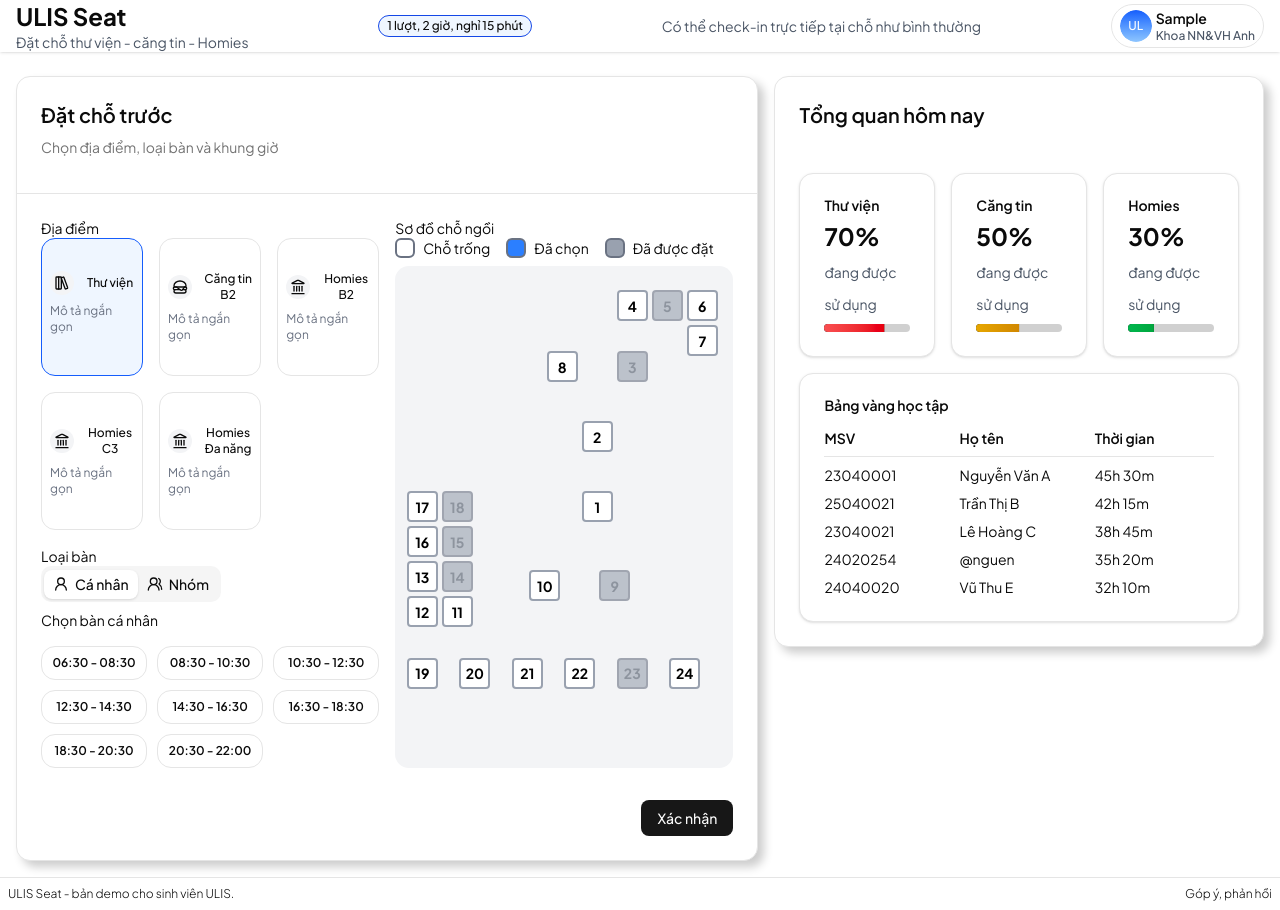
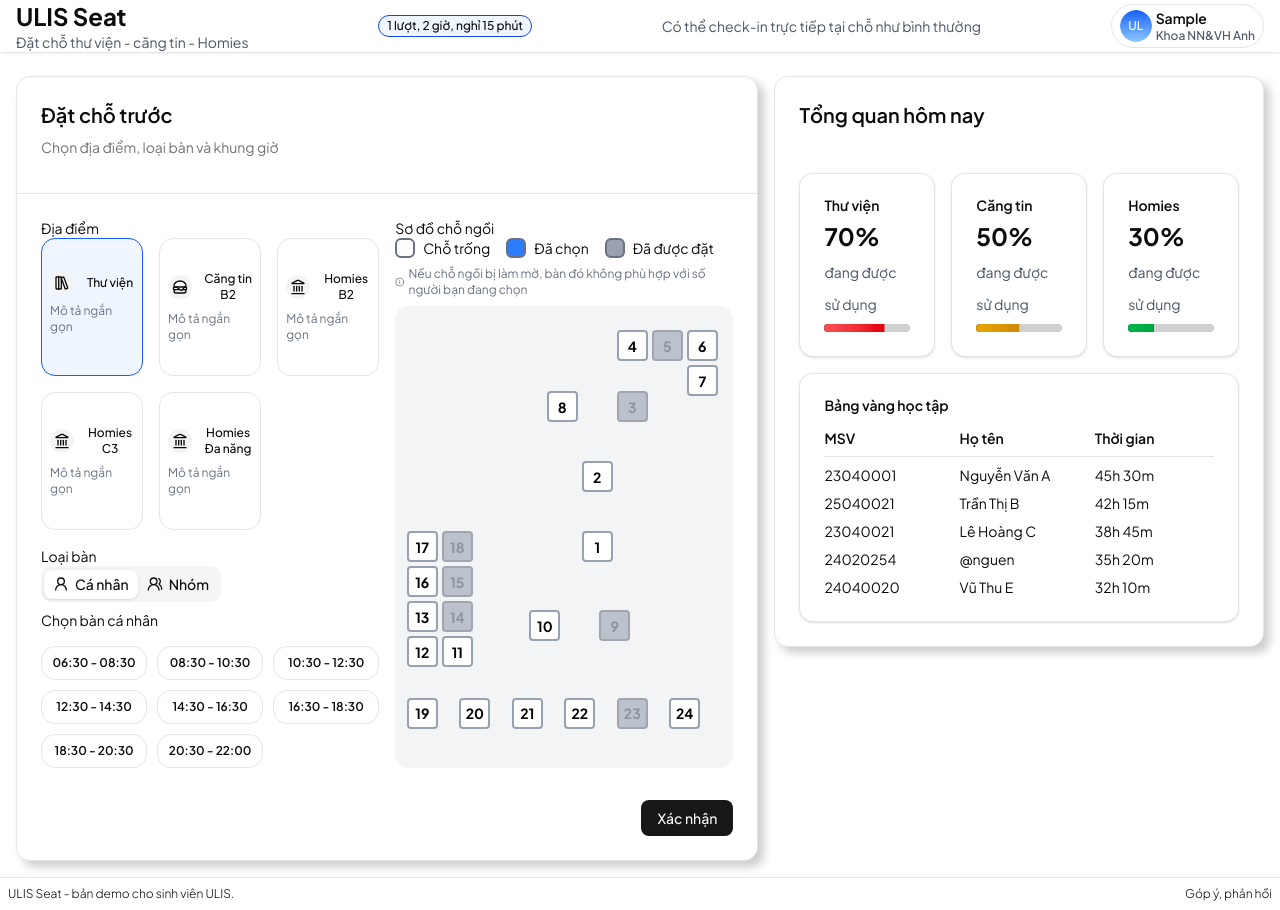
Before and after one commit to gawgua/ulis_seat_demo, a React (Vite) app: page / in a window 1280 px wide. Both pictures are taken after typing "Sample", "Sample123" into the empty fields and a click on the button "Đăng nhập". Built offline with nearby package versions, Linux system fonts and the light colour scheme.

Commit message:
feat: filter seat based on number of people

```diff
--- a/src/components/SeatMap.tsx
+++ b/src/components/SeatMap.tsx
@@ -11,6 +11,7 @@ interface SeatItem {
 	width?: number;
 	height?: number;
 	capacity?: number;
+	disabled?: boolean;
 }
 
 export interface SeatMapProps {
@@ -27,8 +28,8 @@ export function SeatMap({ seats, onSeatSelect }: SeatMapProps) {
 		onSeatSelect("");
 	}, [seats, onSeatSelect]);
 
-	const handleSeatClick = (seatId: string, status: string) => {
-		if (status === "occupied") return;
+	const handleSeatClick = (seatId: string, status: string, disabled?: boolean) => {
+		if (status === "occupied" || disabled) return;
 
 		if (selectedSeat === seatId) {
 			setSelectedSeat(null);
@@ -55,12 +56,14 @@ export function SeatMap({ seats, onSeatSelect }: SeatMapProps) {
 			{seats.map((seat) => (
 				<button
 					key={seat.id}
-						onClick={() => handleSeatClick(seat.id, seat.status)}
-						disabled={seat.status === "occupied"}
+					onClick={() => handleSeatClick(seat.id, seat.status, seat.disabled)}
+					disabled={seat.status === "occupied" || seat.disabled}
 					className={cn(
 						"absolute rounded flex items-center justify-center font-bold text-sm",
-							"hover:shadow-lg",
-							seat.status === "available"
+						!seat.disabled && "hover:shadow-lg",
+						seat.disabled
+							? "bg-gray-200 text-gray-400 border-2 border-gray-300 cursor-not-allowed opacity-50"
+							: seat.status === "available"
 							? selectedSeat === seat.id
 								? "bg-blue-500 text-white border-2 border-blue-600 cursor-pointer"
 								: "bg-white text-black border-2 border-gray-400 hover:border-blue-500 cursor-pointer"
--- a/src/components/SeatMapHolder.tsx
+++ b/src/components/SeatMapHolder.tsx
@@ -1,6 +1,7 @@
 import { SEAT_LEGEND } from "@/lib/data";
 import { Card, CardContent } from "./ui/card";
 import { SeatMap, type SeatMapProps } from "./SeatMap";
+import { Info } from "lucide-react";
 
 export default function SeatMapHolder({ seats, onSeatSelect }: SeatMapProps) {
 	return (
@@ -19,6 +20,10 @@ export default function SeatMapHolder({ seats, onSeatSelect }: SeatMapProps) {
 					</div>
 				))}
 			</div>
+			<p className="text-xs text-gray-500 mb-2 flex items-center gap-1">
+				<Info className="w-3 h-3" />
+				Nếu chỗ ngồi bị làm mờ, bàn đó không phù hợp với số người bạn đang chọn
+			</p>
 			<Card className="bg-gray-100 shadow-none border-none flex-1">
 				<CardContent>
 					<SeatMap
--- a/src/components/SeatOrderCard.tsx
+++ b/src/components/SeatOrderCard.tsx
@@ -13,7 +13,7 @@ import {
 	RadioGroupCardItem,
 } from "./ui/radio-group-card";
 import { Tabs, TabsTrigger, TabsList, TabsContent } from "./ui/tabs";
-import { useState } from "react";
+import { useEffect, useMemo, useState } from "react";
 import TimeChoose from "./TimeChoose";
 import { LOCATIONS, SEAT_MAP, SLOT_CONFIG } from "@/lib/data";
 import { Slider } from "./ui/slider";
@@ -37,6 +37,35 @@ export default function SeatOrderCard({
 		setType(value);
 		setId("");
 	}
+
+	const handleTableTypeChange = (value: string) => {
+		setTableType(value);
+		setId("");
+	}
+
+	const handleGroupSizeChange = (value: number[]) => {
+		setGroupSize(value);
+		setId("");
+	}
+
+	// Filter seats based on table type and group size
+	const filteredSeats = useMemo(() => {
+		const allSeats = SEAT_MAP[type as keyof typeof SEAT_MAP];
+
+		if (tableType === "personal") {
+			// Mark seats with capacity !== 1 as disabled for personal mode
+			return allSeats.map(seat => ({
+				...seat,
+				disabled: seat.capacity !== 1
+			}));
+		} else {
+			// For group mode, mark seats with capacity < group size as disabled
+			return allSeats.map(seat => ({
+				...seat,
+				disabled: !seat.capacity || seat.capacity < groupSize[0]
+			}));
+		}
+	}, [type, tableType, groupSize]);
 
 	const handleConfirmation = () => {
 		toast.success("Đặt chỗ thành công!", {
@@ -116,7 +145,7 @@ export default function SeatOrderCard({
 						<p>Loại bàn</p>
 						<Tabs
 							defaultValue="personal"
-							onValueChange={setTableType}
+							onValueChange={handleTableTypeChange}
 						>
 							<TabsList>
 								<TabsTrigger
@@ -144,7 +173,7 @@ export default function SeatOrderCard({
 									max={8}
 									step={1}
 									value={groupSize}
-										onValueChange={setGroupSize}
+									onValueChange={handleGroupSizeChange}
 									className="flex-1"
 								/>
 									<span className="text-sm font-medium w-8 text-center">
@@ -165,7 +194,7 @@ export default function SeatOrderCard({
 				</div>
 				<div className="landscape:h-full">
 					<SeatMapHolder
-						seats={SEAT_MAP[type as keyof typeof SEAT_MAP]}
+						seats={filteredSeats}
 						onSeatSelect={setId}
 					/>
 				</div>
--- a/src/lib/data.ts
+++ b/src/lib/data.ts
@@ -131,18 +131,18 @@ const HOMIES_B2_SEAT_MAP = [
 const CANTEEN_SEAT_MAP = [
 	{ id: "1", status: "occupied" as const, x: 1.75, y: 6.75, capacity: 1 },
 	{ id: "2", status: "available" as const, x: 1.75, y: 5.75, capacity: 1 },
-	{ id: "3", status: "occupied" as const, x: 0, y: 6.25, width: 1.5, capacity: 1 },
-	{ id: "4", status: "available" as const, x: 1.75, y: 3.5, width: 2, height:2, capacity: 1 },
-	{ id: "5", status: "available" as const, x: 0, y: 4.75, width: 1.5, capacity: 1 },
-	{ id: "6", status: "available" as const, x: 0, y: 2.75, width: 1.5, capacity: 1 },
-	{ id: "7", status: "occupied" as const, x: 1.75, y: 2.25, width: 1.5, capacity: 1 },
-	{ id: "8", status: "available" as const, x: 1.75, y: 0, width: 2, height:2, capacity: 1 },
+	{ id: "3", status: "occupied" as const, x: 0, y: 6.25, width: 1.5, capacity: 5 },
+	{ id: "4", status: "available" as const, x: 1.75, y: 3.5, width: 2, height:2, capacity: 8 },
+	{ id: "5", status: "available" as const, x: 0, y: 4.75, width: 1.5, capacity: 5 },
+	{ id: "6", status: "available" as const, x: 0, y: 2.75, width: 1.5, capacity: 5 },
+	{ id: "7", status: "occupied" as const, x: 1.75, y: 2.25, width: 1.5, capacity: 5 },
+	{ id: "8", status: "available" as const, x: 1.75, y: 0, width: 2, height:2, capacity: 8 },
 	{ id: "9", status: "occupied" as const, x: 0, y: 1, width: 1.5, capacity: 5 },
 	{ id: "10", status: "available" as const, x: 0, y: 0, width: 1.5, capacity: 5 },
-	{ id: "18", status: "available" as const, x: 6.5, y: 0, height: 1.5, capacity: 1 },
-	{ id: "15", status: "available" as const, x: 6.5, y: 2.25, height: 1.5, capacity: 1 },
-	{ id: "14", status: "occupied" as const, x: 6.5, y: 4, height: 1.5, capacity: 1 },
-	{ id: "11", status: "available" as const, x: 6.5, y: 6.25, height: 1.5, capacity: 1 },
+	{ id: "18", status: "available" as const, x: 6.5, y: 0, height: 1.5, capacity: 5 },
+	{ id: "15", status: "available" as const, x: 6.5, y: 2.25, height: 1.5, capacity: 5 },
+	{ id: "14", status: "occupied" as const, x: 6.5, y: 4, height: 1.5, capacity: 5 },
+	{ id: "11", status: "available" as const, x: 6.5, y: 6.25, height: 1.5, capacity: 5 },
 	{ id: "17", status: "available" as const, x: 8, y: 0.5, width: 1.5, capacity: 5 },
 	{ id: "16", status: "occupied" as const, x: 8, y: 2.25, width: 1.5, capacity: 5 },
 	{ id: "13", status: "occupied" as const, x: 8, y: 3.75, width: 1.5, capacity: 5 },
```
Also changed, not shown: 1 other file (tests, documents, lock files or other folders). Lines whose indentation alone changed are shown as unchanged.
